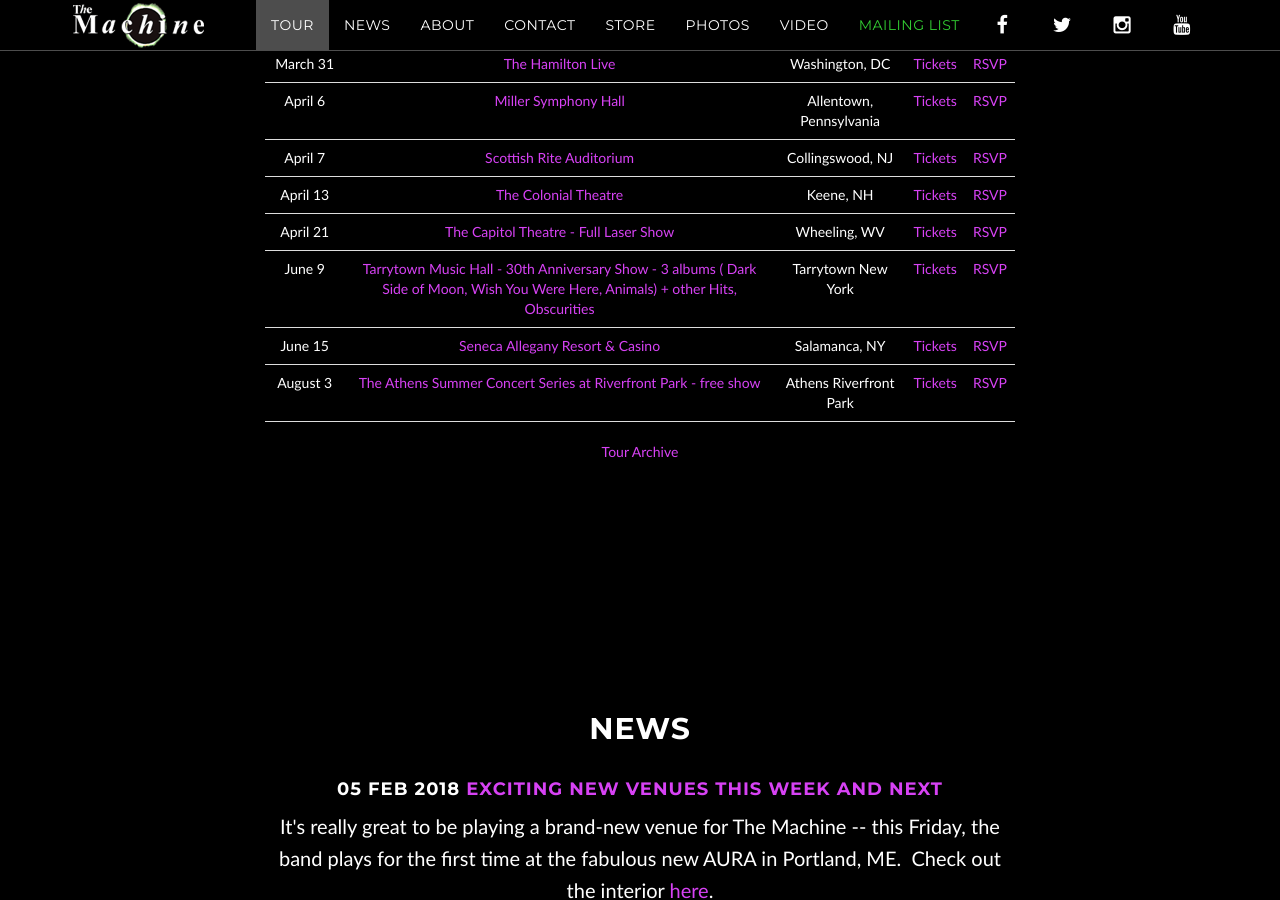
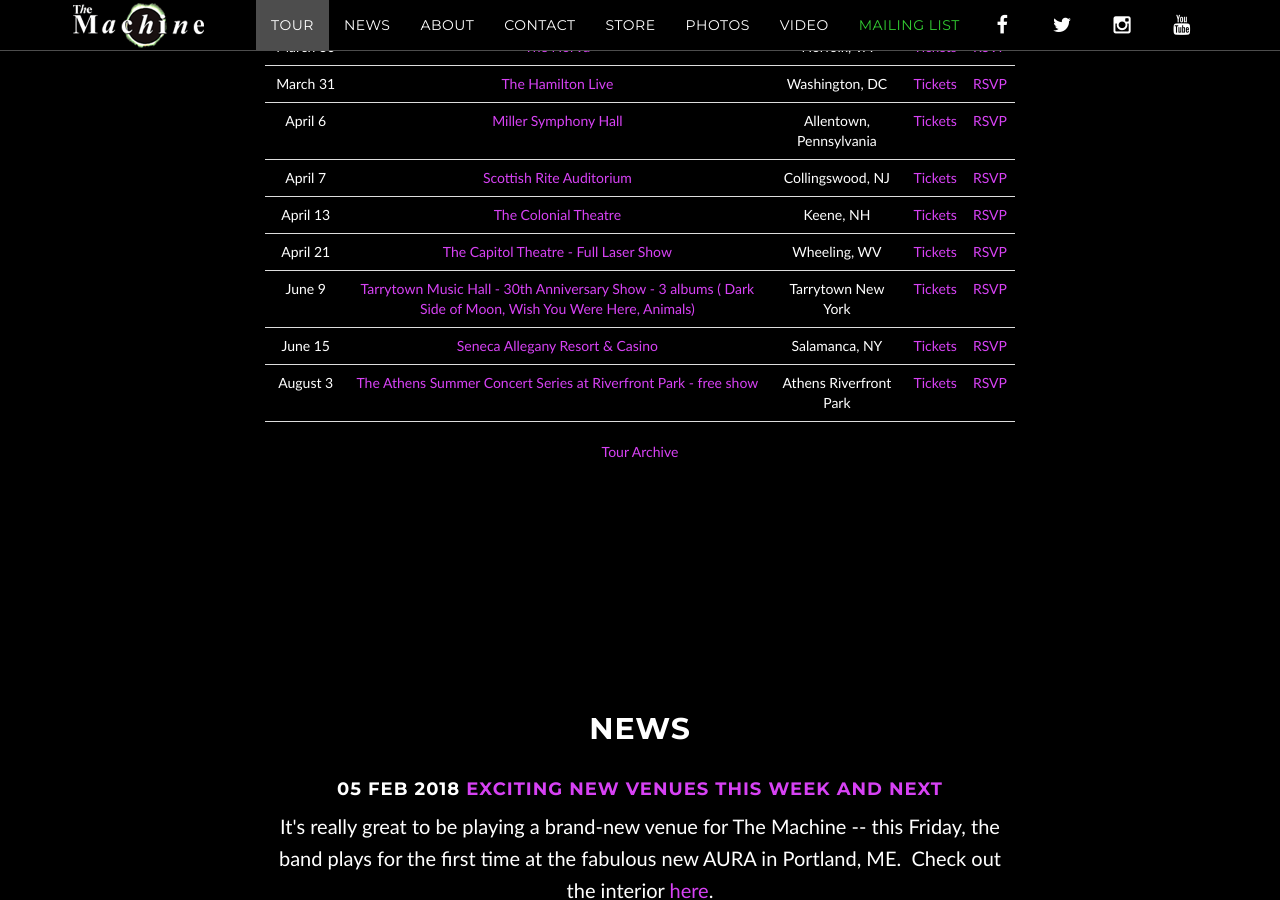
Before and after one commit to machineweb/machineweb.github.io, a Jekyll site: the page built from index.html, in a window 1280 px wide and 900 px high, scrolled down 1389 px. Built offline with Jekyll 4.4.1, drawn with Linux system fonts in a browser that asks for light colours; comment, search, counter and statistics services are not loaded.

Commit message:
Updated tour

```diff
--- a/_data/tour.yml
+++ b/_data/tour.yml
@@ -3340,7 +3340,7 @@
     order: "1522468800000"
 
   - date: "June 9 2018"
-    venue: "Tarrytown Music Hall - 30th Anniversary Show - 3 albums ( Dark Side of Moon, Wish You Were Here, Animals)  + other Hits, Obscurities"
+    venue: "Tarrytown Music Hall - 30th Anniversary Show - 3 albums ( Dark Side of Moon, Wish You Were Here, Animals) "
     venue-url: "https://tickets.tarrytownmusichall.org/"
     location: "Tarrytown New York"
     tickets-url: "https://tickets.tarrytownmusichall.org/"
```
